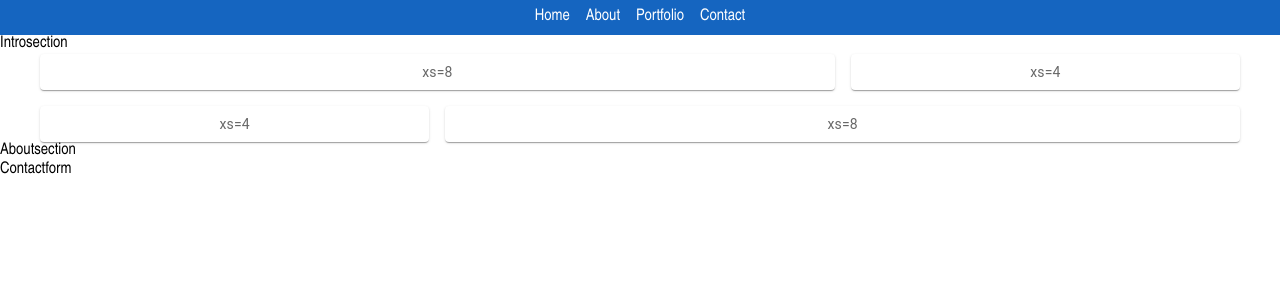
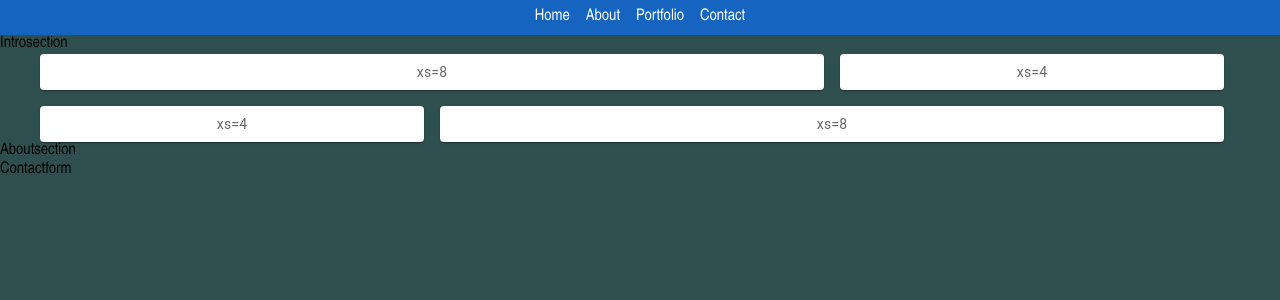
Before and after one commit to ShubhamSingh1112/react-portfolio, a React (Vite) app: page / in a window 1280 px wide. Shown: the top 300 px of the page. Built offline with nearby package versions, Linux system fonts and the light colour scheme.

Commit message:
CSS Update

```diff
--- a/src/index.css
+++ b/src/index.css
@@ -3,6 +3,12 @@
     padding: 0;
     box-sizing: border-box;
     font-family: 'Arial Narrow', sans-serif;
+    max-width: 100%;
+}
+
+body {
+    background-color: darkslategray;
+    min-height: 100vh;
 }
 
 .light {
```
